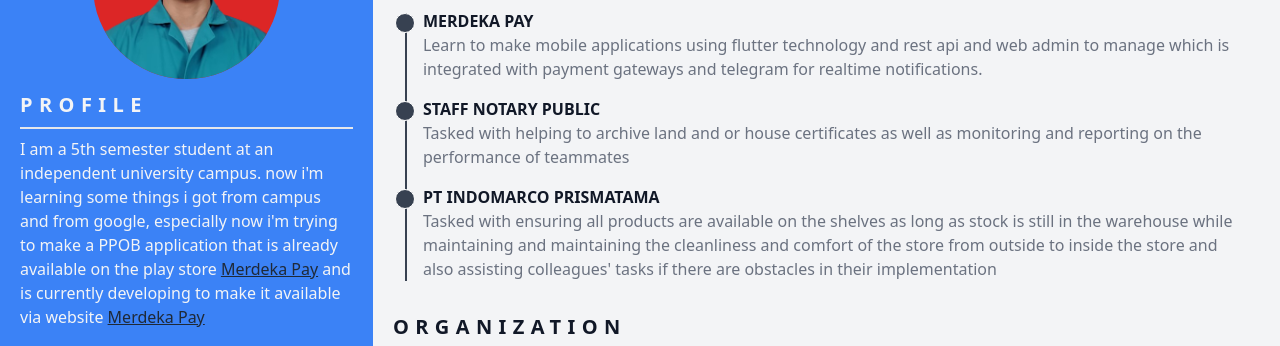
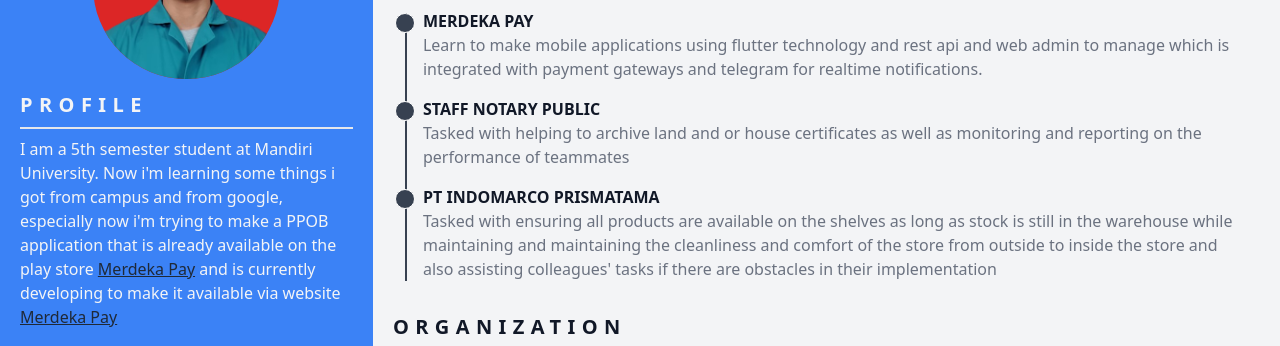
Before and after one commit to ardipermana59/ardipermana59.github.io, a website: page index.html in a window 1280 px wide. Shown: the part 151-497 px from the top of the page. Drawn offline with Linux system fonts and the light colour scheme.

Commit message:
fix typo campus name

```diff
--- a/index.html
+++ b/index.html
@@ -27,7 +27,7 @@
                     <div class="border-b-2 pb-2 mb-2">
                         <h3 class="uppercase font-bold text-xl" style="letter-spacing: .4rem;">Profile</h3>
                     </div>
-                    <p>I am a 5th semester student at an independent university campus. now i'm learning some things i
+                    <p>I am a 5th semester student at Mandiri University. Now i'm learning some things i
                         got from campus and from google, especially now i'm trying to make a PPOB application that is
                         already available on the play store <a class="underline text-gray-800 dark:text-gray-100"
                             href="https://play.google.com/store/apps/details?id=com.arp.merdekapay&hl=in&gl=US"
```
